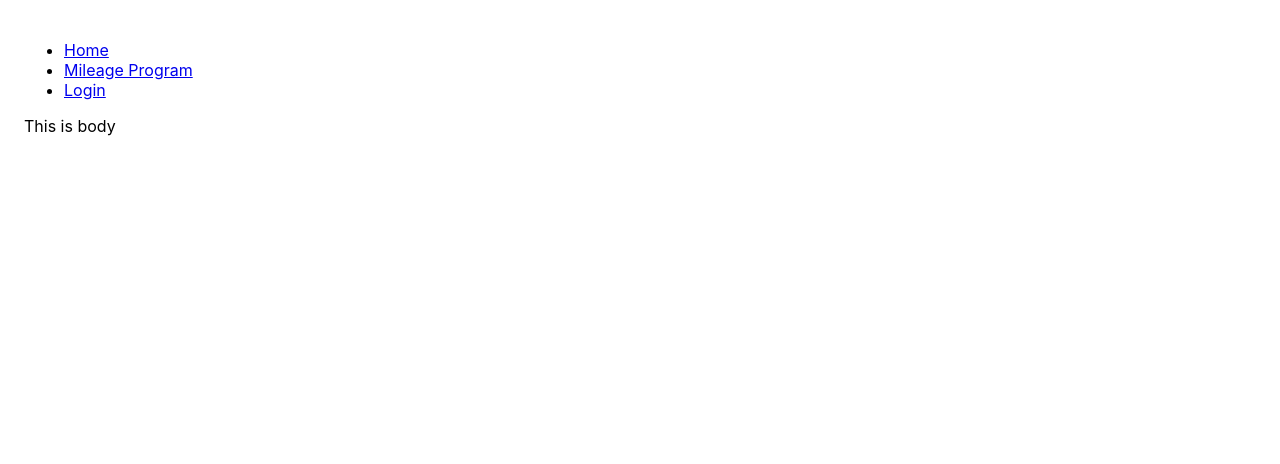
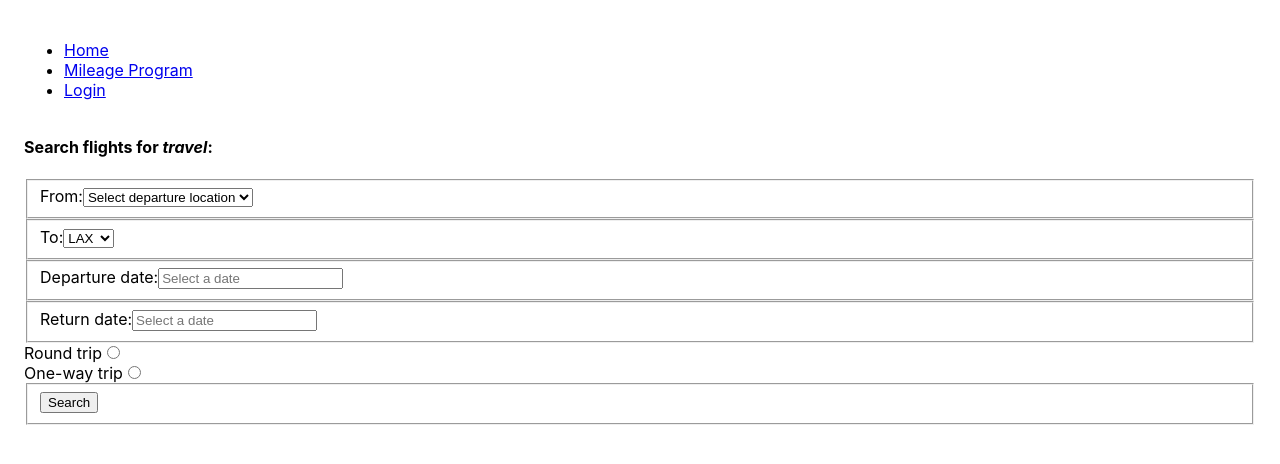
Before and after one commit to gopinathsjsu/team-project-the-a-four, a React (Create React App) app in the folder AFourAirlines/frontend/afour-airlines/: page / in a window 1280 px wide. Shown: the top 464 px of the page. Built offline with nearby package versions, Linux system fonts and the light colour scheme; no server answers.

Commit message:
Search page added

```diff
--- a/AFourAirlines/frontend/afour-airlines/src/App.js
+++ b/AFourAirlines/frontend/afour-airlines/src/App.js
@@ -8,13 +8,15 @@ import {
 import "./App.css";
 import BasePage from "./common/basepage";
 import MileageProgram from "./mileage/mileageProgram";
+import Search from "./search/search.js";
 
 function App() {
   return (
     <BasePage>
       <Router>
         <Switch>
-        <Route path="/" exact render={(props) => <MileageProgram />} />
+        <Route path="/" exact render={(props) => <Search />} />
+        <Route path="/mileageProgram" exact render={(props) => <MileageProgram />} />
         </Switch>
       </Router>
     </BasePage>
--- a/AFourAirlines/frontend/afour-airlines/src/search/search.js
+++ b/AFourAirlines/frontend/afour-airlines/src/search/search.js
@@ -1,8 +1,21 @@
 import React, { Component } from 'react'
+import NavBar from "../common/navbar";
 
-    class Search {
+class Search extends Component {
+    constructor(props) {
+        super(props);
+        this.state = {
+            username: props.usename,
+            auth_id: props.auth_id,
+            membership: props.membership
+        }
+    }
+
         render() {
             return(
+                <div>
+                    <NavBar></NavBar>
+
                 <div class="col-md-5 col-md-offset-1">
                     <section id="first-tab-group" class="tabgroup">
                         <div id="tab1">
@@ -80,8 +93,9 @@ import React, { Component } from 'react'
                         </div>
                     </section>
                 </div>
+                </div>
             )
         }
     }
 
-    export default Search;
+export default Search;
```
